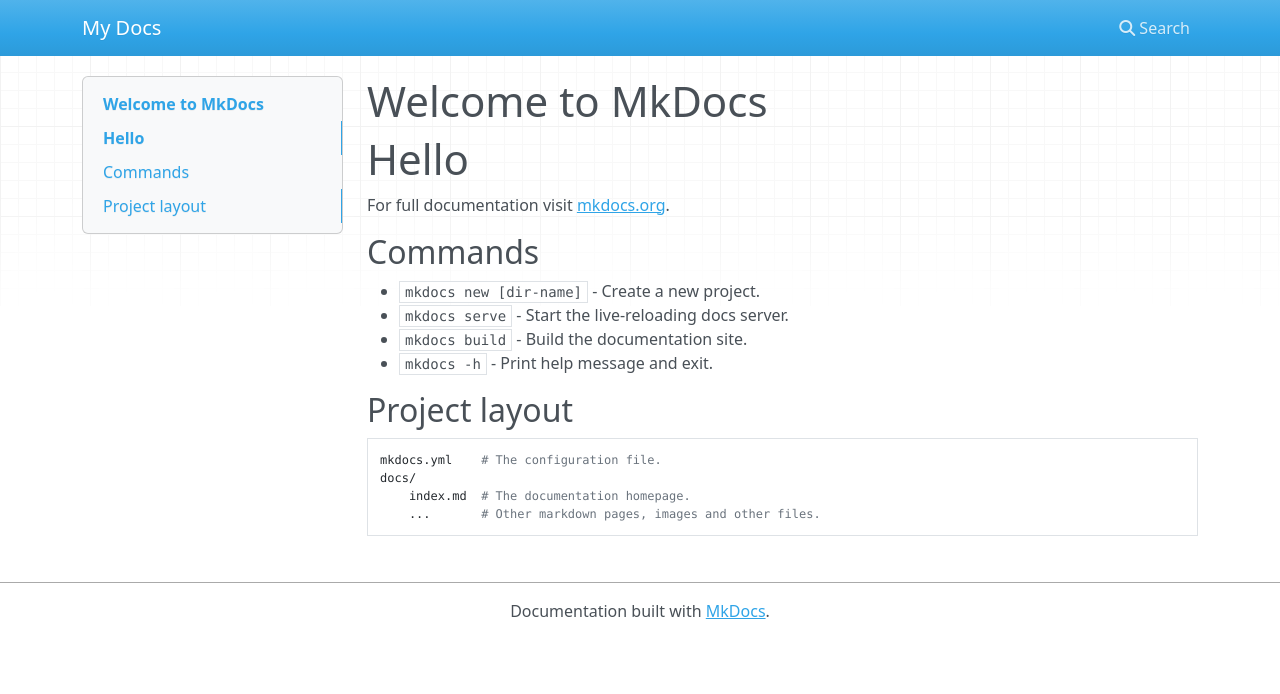
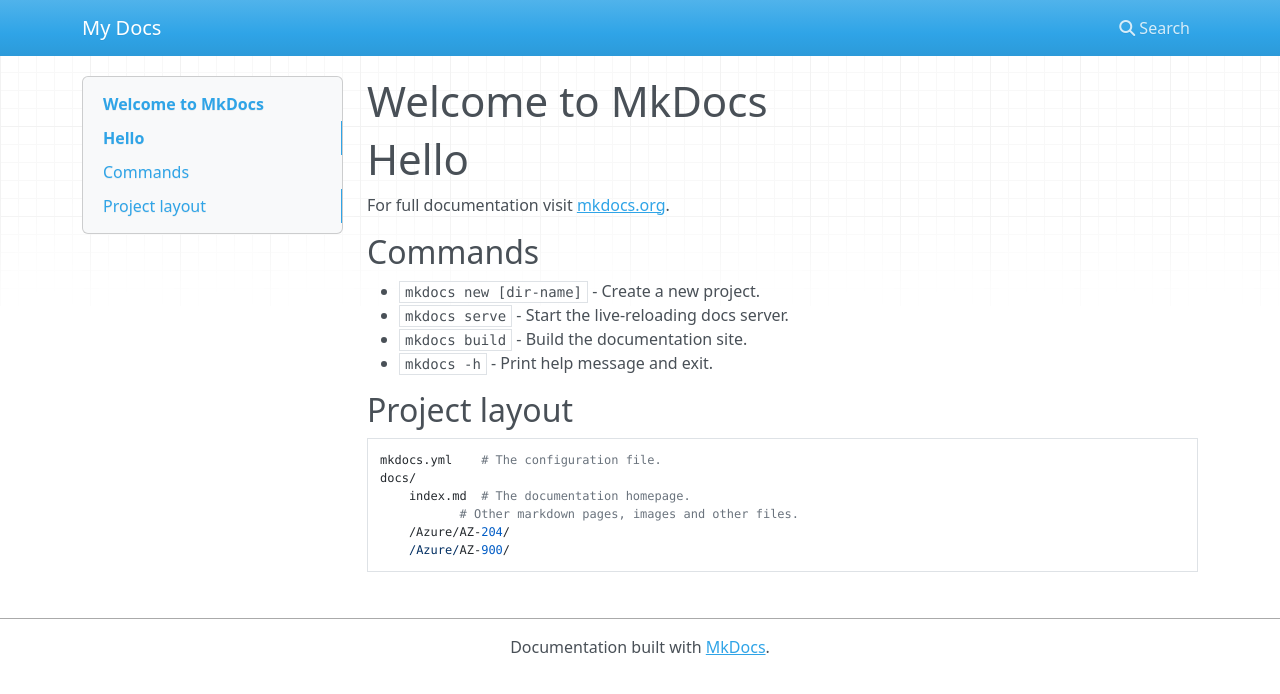
Before and after one commit to vaibhavdocs/doc-site-generator, an MkDocs documentation site: the page built from docs/index.md, in a window 1280 px wide. Shown: the top 694 px of the page. Built offline with MkDocs 1.6.1, drawn with Linux system fonts in a browser that asks for light colours; nearby versions of some CDN libraries.

Commit message:
Consming azure repo

```diff
--- a/docs/index.md
+++ b/docs/index.md
@@ -15,4 +15,6 @@
     mkdocs.yml    # The configuration file.
     docs/
         index.md  # The documentation homepage.
-        ...       # Other markdown pages, images and other files.
+               # Other markdown pages, images and other files.
+        /Azure/AZ-204/
+        /Azure/AZ-900/
```
Also changed, not shown: 1 other file.
